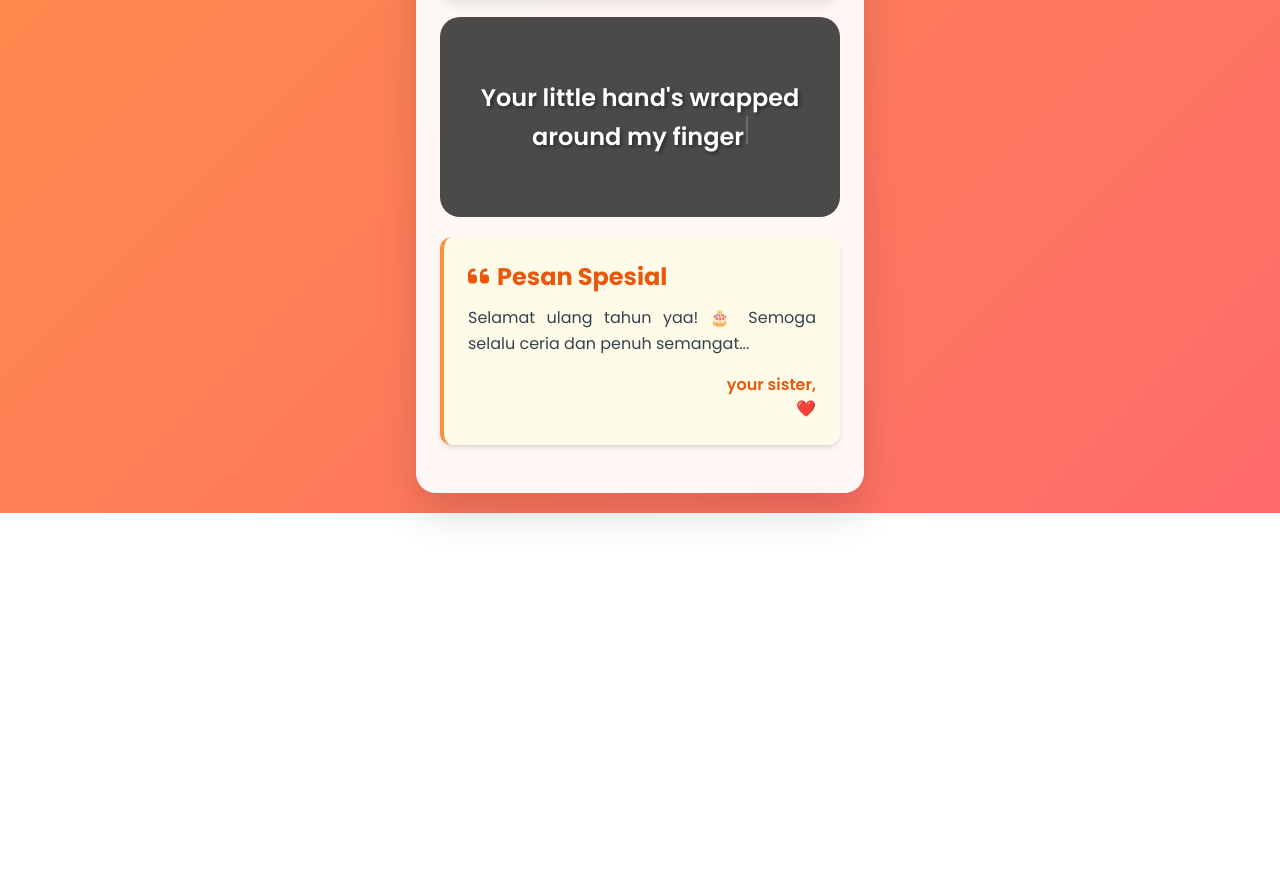
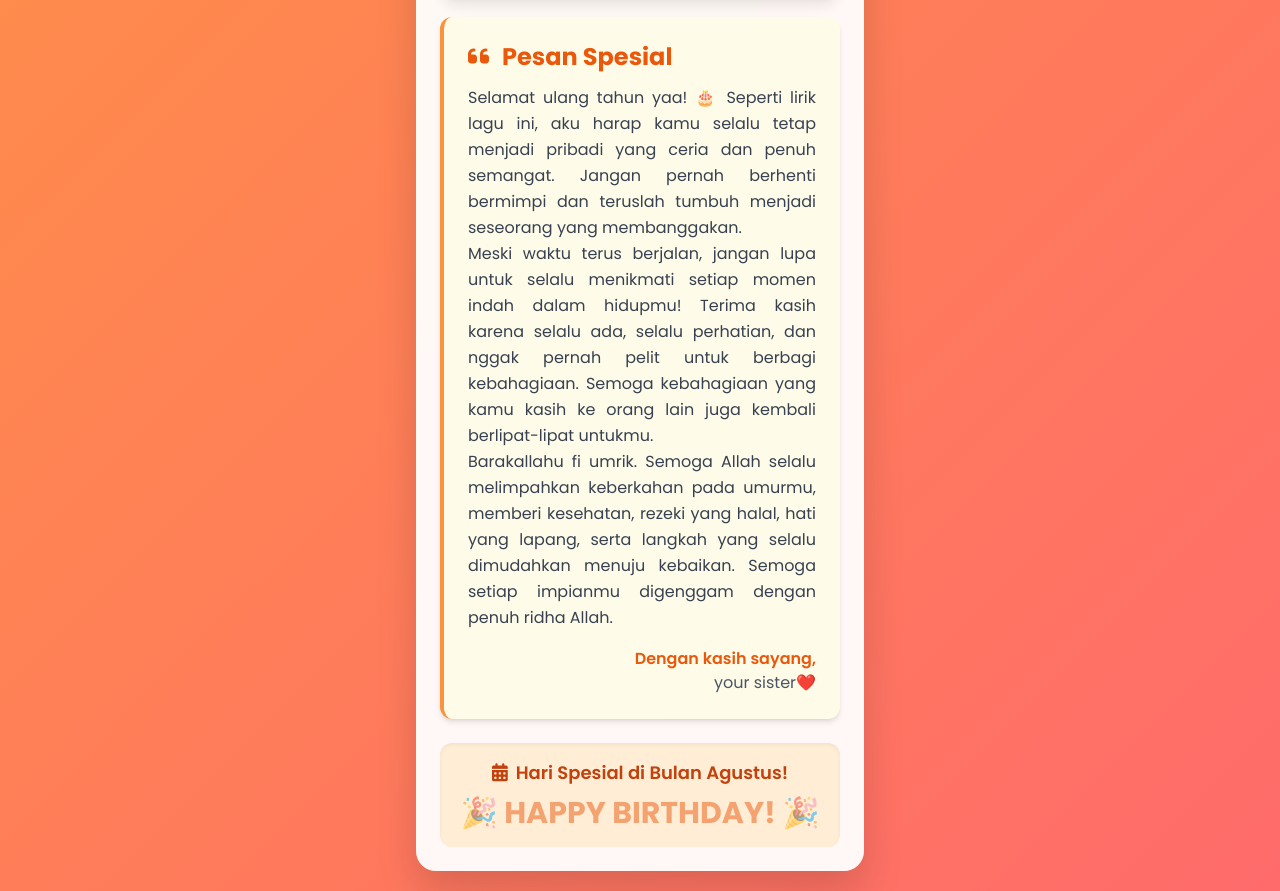
Before and after one commit to alifiahfa/scrapbook-birthday, a plain HTML site: page index.html in a window 1280 px wide. Shown: the part 1049-1940 px from the top of the page. Before the commit the page ends 1562 px from the top, so only its background shows below. Drawn offline with nearby package versions, Linux system fonts and the light colour scheme.

Commit message:
Update index.html

```diff
--- a/index.html
+++ b/index.html
@@ -17,25 +17,15 @@
       background: rgba(255, 255, 255, 0.95);
       backdrop-filter: blur(10px);
       border-radius: 20px;
-      box-shadow: 0 20px 40px rgba(0, 0, 0, 0.15);
-      transform: translateY(0);
+      box-shadow: 0 20px 40px rgba(0,0,0,0.15);
       transition: transform 0.5s ease;
     }
     .birthday-card:hover { transform: translateY(-5px); }
-    .photo-container { perspective: 1000px; }
     .photo-frame {
       border: 8px solid #fff;
       box-shadow: 0 15px 35px rgba(0, 0, 0, 0.2);
-      border-radius: 15px;
-      overflow: hidden;
-      transform-style: preserve-3d;
-      transition: all 0.5s ease;
+      border-radius: 15px; overflow: hidden;
       animation: float 6s ease-in-out infinite;
-    }
-    .photo-frame:hover {
-      transform: rotateY(15deg) rotateX(10deg) scale(1.08);
-      box-shadow: 0 25px 50px rgba(0, 0, 0, 0.3);
-      z-index: 10;
     }
     @keyframes float {
       0%,100% { transform: translateY(0) rotate(0deg); }
@@ -52,26 +42,9 @@
       0%,100% { transform: scale(1); opacity: 1; }
       50% { transform: scale(1.1); opacity: 0.8; }
     }
-    .heart { color: #FF6B6B; animation: heartbeat 1.5s infinite; }
-    @keyframes heartbeat { 0%{transform:scale(1);}50%{transform:scale(1.15);}100%{transform:scale(1);} }
-    .title-glow { text-shadow: 0 0 15px rgba(255,154,61,0.7); }
-    .story-lyrics-container {
-      position: relative; min-height: 200px;
-      background: rgba(0,0,0,0.7);
-      border-radius: 20px; padding: 30px 20px; margin: 20px 0;
-      display: flex; align-items: center; justify-content: center; overflow: hidden;
-    }
-    .lyric-display {
-      font-size: 1.5rem; font-weight: 600; color: white;
-      text-align: center; text-shadow: 2px 2px 4px rgba(0,0,0,0.5);
-      min-height: 120px; display:flex; align-items:center; justify-content:center;
-    }
-    .lyric-line.active { opacity:1; transform:translateY(0); }
-    .typing-cursor {
-      display:inline-block; width:2px; height:1.2em; background:white;
-      margin-left:2px; animation: blink 0.7s infinite;
-    }
-    @keyframes blink { 0%,100%{opacity:1;}50%{opacity:0;} }
+    .heart { color:#FF6B6B; animation: heartbeat 1.5s infinite; }
+    @keyframes heartbeat {0%{transform:scale(1);}50%{transform:scale(1.15);}100%{transform:scale(1);} }
+    .title-glow { text-shadow:0 0 15px rgba(255,154,61,0.7); }
   </style>
 </head>
 <body class="flex items-center justify-center min-h-screen">
@@ -90,7 +63,7 @@
       <h2 class="text-2xl font-semibold text-orange-500 mb-4 text-center">
         <i class="fas fa-images mr-2"></i>Album Kenangan Indah
       </h2>
-      <div class="grid grid-cols-2 gap-4 photo-container">
+      <div class="grid grid-cols-2 gap-4">
         <div class="photo-frame"><img src="https://picsum.photos/200/200?1" class="w-full h-48 object-cover"></div>
         <div class="photo-frame"><img src="https://picsum.photos/200/200?2" class="w-full h-48 object-cover"></div>
         <div class="photo-frame"><img src="https://picsum.photos/200/200?3" class="w-full h-48 object-cover"></div>
@@ -107,9 +80,8 @@
           <p class="text-sm opacity-90">Sedang diputar...</p>
         </div>
       </div>
-      <!-- YouTube Player -->
       <iframe id="youtubePlayer"
-        src="https://youtu.be/maEVfpxDB8k?si=piKTbREGfUGX3Oj_"
+        src="https://www.youtube.com/embed/maEVfpxDB8k?start=0&autoplay=1&mute=1&enablejsapi=1"
         title="YouTube video player"
         frameborder="0"
         class="w-full mt-3 rounded-xl"
@@ -120,26 +92,33 @@
       </button>
     </div>
 
-    <!-- Lirik -->
-    <div class="story-lyrics-container">
-      <div class="lyric-display" id="lyricDisplay">
-        <div class="lyric-line active" id="currentLyric">
-          Your little hand's wrapped around my finger<span class="typing-cursor"></span>
-        </div>
+    <!-- Pesan Spesial -->
+    <div class="bg-yellow-50 p-6 rounded-xl border-l-4 border-orange-400 mb-6 shadow-md">
+      <h2 class="text-2xl font-bold text-orange-600 mb-3">
+        <i class="fas fa-quote-left mr-2"></i> Pesan Spesial
+      </h2>
+      <p class="text-gray-700 leading-relaxed text-justify">
+        Selamat ulang tahun yaa! 🎂 Seperti lirik lagu ini, aku harap kamu selalu tetap menjadi pribadi yang ceria dan penuh semangat. Jangan pernah berhenti bermimpi dan teruslah tumbuh menjadi seseorang yang membanggakan.
+      </p>
+      <p class="text-gray-700 leading-relaxed text-justify">
+        Meski waktu terus berjalan, jangan lupa untuk selalu menikmati setiap momen indah dalam hidupmu! Terima kasih karena selalu ada, selalu perhatian, dan nggak pernah pelit untuk berbagi kebahagiaan. Semoga kebahagiaan yang kamu kasih ke orang lain juga kembali berlipat-lipat untukmu.
+      </p>
+      <p class="text-gray-700 leading-relaxed text-justify">
+        Barakallahu fi umrik. Semoga Allah selalu melimpahkan keberkahan pada umurmu, memberi kesehatan, rezeki yang halal, hati yang lapang, serta langkah yang selalu dimudahkan menuju kebaikan. Semoga setiap impianmu digenggam dengan penuh ridha Allah.
+      </p>
+      <div class="mt-4 text-right">
+        <p class="text-orange-600 font-semibold">Dengan kasih sayang,</p>
+        <p class="text-gray-600">your sister❤️</p>
       </div>
     </div>
 
-    <!-- Pesan -->
-    <div class="bg-yellow-50 p-6 rounded-xl border-l-4 border-orange-400 mb-6 shadow-md">
-      <h2 class="text-2xl font-bold text-orange-600 mb-3">
-        <i class="fas fa-quote-left mr-2"></i>Pesan Spesial
-      </h2>
-      <p class="text-gray-700 leading-relaxed text-justify">
-        Selamat ulang tahun yaa! 🎂 Semoga selalu ceria dan penuh semangat...
-      </p>
-      <div class="mt-4 text-right">
-        <p class="text-orange-600 font-semibold">your sister,</p>
-        <p class="text-gray-600">❤️</p>
+    <!-- Celebration -->
+    <div class="bg-orange-100 p-4 rounded-xl text-center shadow-inner">
+      <h3 class="text-lg font-semibold text-orange-700 mb-2">
+        <i class="fas fa-calendar-alt mr-2"></i>Hari Spesial di Bulan Agustus!
+      </h3>
+      <div class="text-3xl font-bold text-orange-600 animate-pulse">
+        🎉 HAPPY BIRTHDAY! 🎉
       </div>
     </div>
   </div>
@@ -149,21 +128,6 @@
       const iframe = document.getElementById("youtubePlayer");
       iframe.src = iframe.src.replace("mute=1", "mute=0");
     }
-
-    // Ganti lirik otomatis (contoh sederhana)
-    const lyrics = [
-      "Your little hand's wrapped around my finger",
-      "And it's so quiet in the world tonight",
-      "Your little eyelids flutter 'cause you're dreaming",
-      "So I tuck you in, turn on your favorite night light"
-    ];
-    let idx = 0;
-    function showLyric() {
-      const lyricDisplay = document.getElementById("currentLyric");
-      lyricDisplay.innerHTML = lyrics[idx] + '<span class="typing-cursor"></span>';
-      idx = (idx + 1) % lyrics.length;
-    }
-    setInterval(showLyric, 4000);
   </script>
 </body>
 </html>
```
